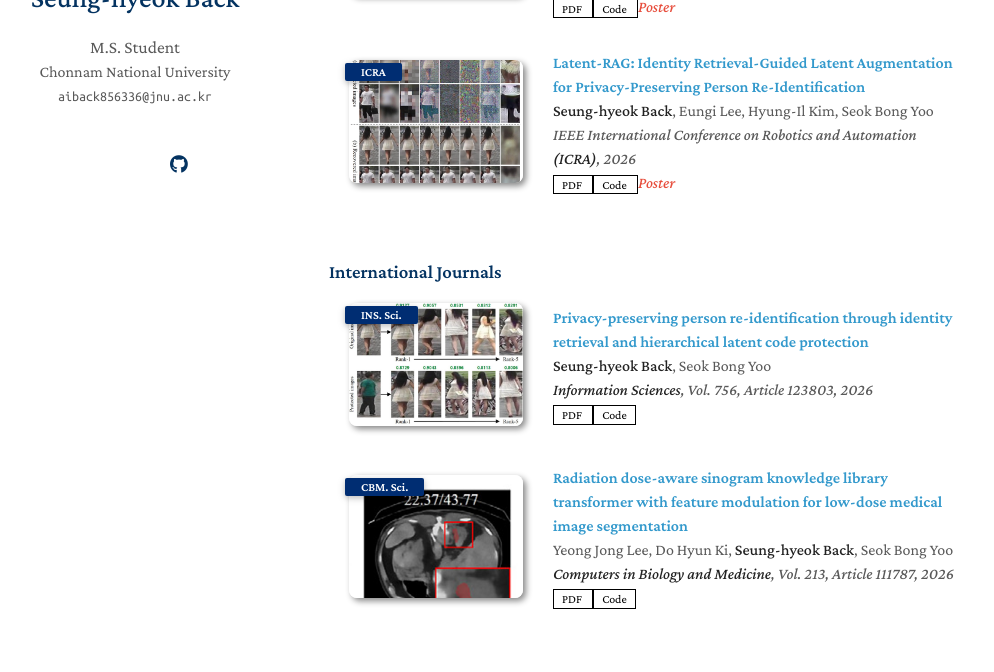
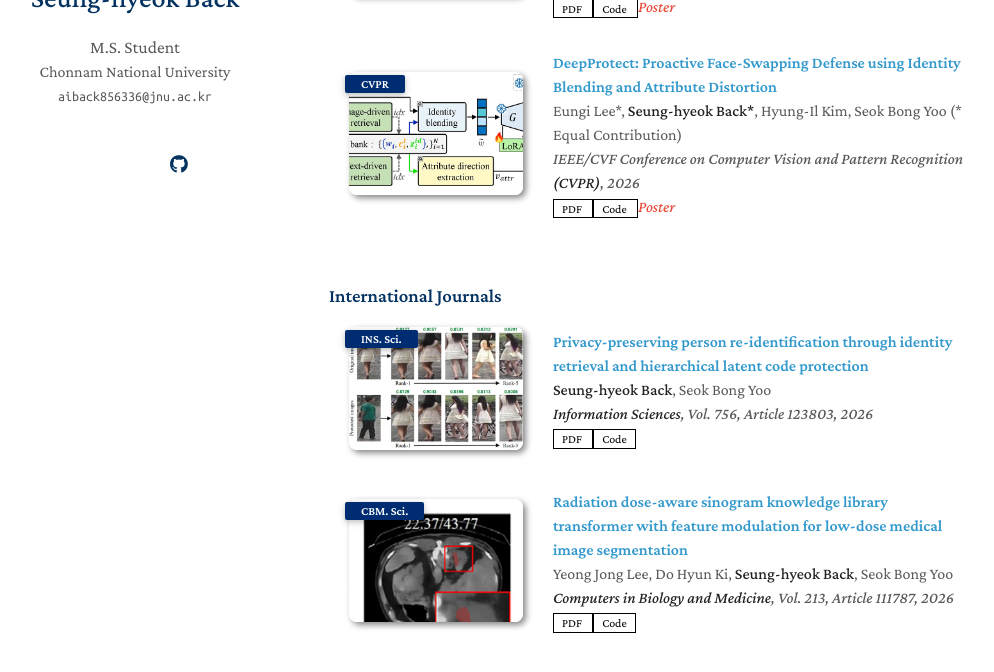
Before and after one commit to BACKAI/backai.github.io, a Jekyll site: the page built from index.md, in a window 1280 px wide and 900 px high, scrolled down 996 px, cut to the strip 206-878 px from the top of the window. Shown: the whole strip, without its empty margins (141-1135 px from the left). Built offline with Jekyll 4.4.1, drawn with Linux system fonts in a browser that asks for light colours; a style sheet for code colours, icons or effects is not loaded; our own code applies the rules of GitHub Pages for plain Markdown files.

Commit message:
Update publications.yml

```diff
--- a/_data/publications.yml
+++ b/_data/publications.yml
@@ -63,26 +63,29 @@ conferences:
 
     notes: "Poster"
 
+    award: "CVPR Compute Gold Star"
+
 
   # ==========================================================
   # ICRA 2026 - Latent-RAG
   # ==========================================================
-  - title: "Latent-RAG: Identity Retrieval-Guided Latent Augmentation for Privacy-Preserving Person Re-Identification"
+  - title: "DeepProtect: Proactive Face-Swapping Defense using Identity Blending and Attribute Distortion"
 
-    authors: "<strong>Seung-hyeok Back</strong>, Eungi Lee, Hyung-Il Kim, Seok Bong Yoo"
+    authors: "Eungi Lee*, <strong>Seung-hyeok Back*</strong>, Hyung-Il Kim, Seok Bong Yoo (* Equal Contribution)"
 
-    conference_short: "ICRA"
+    conference_short: "CVPR"
 
-    conference: "IEEE International Conference on Robotics and Automation <strong>(ICRA)</strong>, 2026"
+    conference: "IEEE/CVF Conference on Computer Vision and Pattern Recognition <strong>(CVPR)</strong>, 2026"
 
-    # 공식 PDF 주소 확보 후 활성화
-    pdf: "ICRA_PDF_URL"
+    pdf: "https://cvpr.thecvf.com/virtual/2026/poster/38477"
 
-    code: "https://github.com/BACKAI/Latent-RAG_ICRA26"
+    code: "https://github.com/BACKAI/DeepProtect_CVPR26"
 
-    image: "./assets/img/Latent-RAG.png"
+    image: "./assets/img/DeepProtect.png"
 
     notes: "Poster"
+
+    award: "CVPR Compute Gold Star"
 
 
 
```
